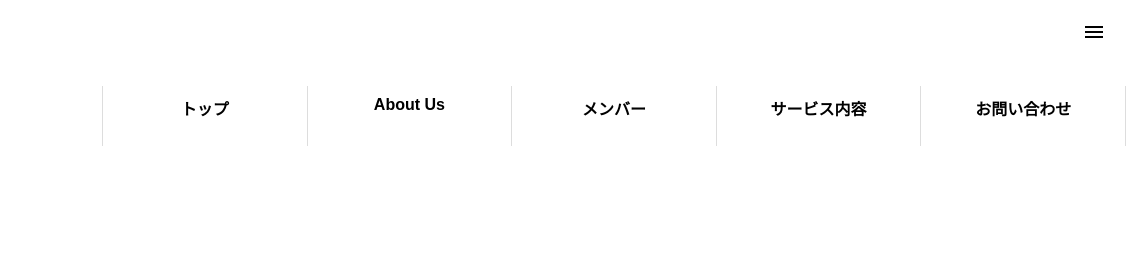
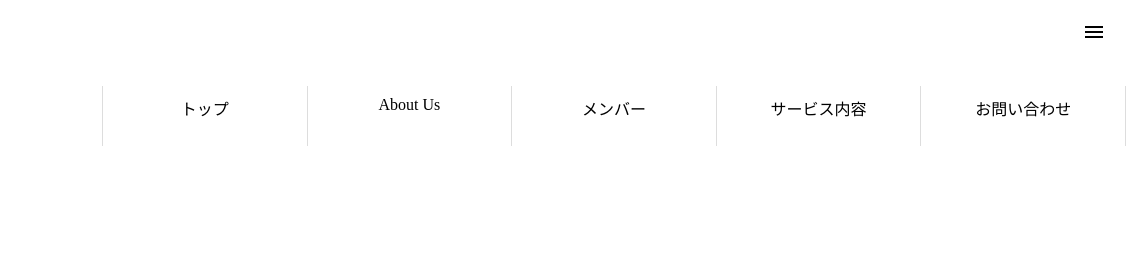
Before and after one commit to psKazufumi/macho.tour.guide, a plain HTML site: page Contact/contact.html in a window 1280 px wide. Shown: the top 280 px of the page, 154-1280 px from the left. Drawn offline with nearby package versions, Linux system fonts and the light colour scheme; a web font is replaced by a local one.

Commit message:
Add files via upload

```diff
--- a/Contact/contact.css
+++ b/Contact/contact.css
@@ -5,6 +5,12 @@ body{
     font-family: "josefin-sans", sans-serif;
     font-weight: 700;
     font-style: normal;
+}
+
+ul li{
+    font-family: var(--font-family-serif);
+    --font-family-serif: "notoSerifJp", "Noto Serif JP", "游明朝", "Yu Mincho", yumincho, "Hiragino Mincho Pro", serif;
+    font-weight: lighter;
 }
 
 .custom-shape-divider-bottom-1745629662 {
```
